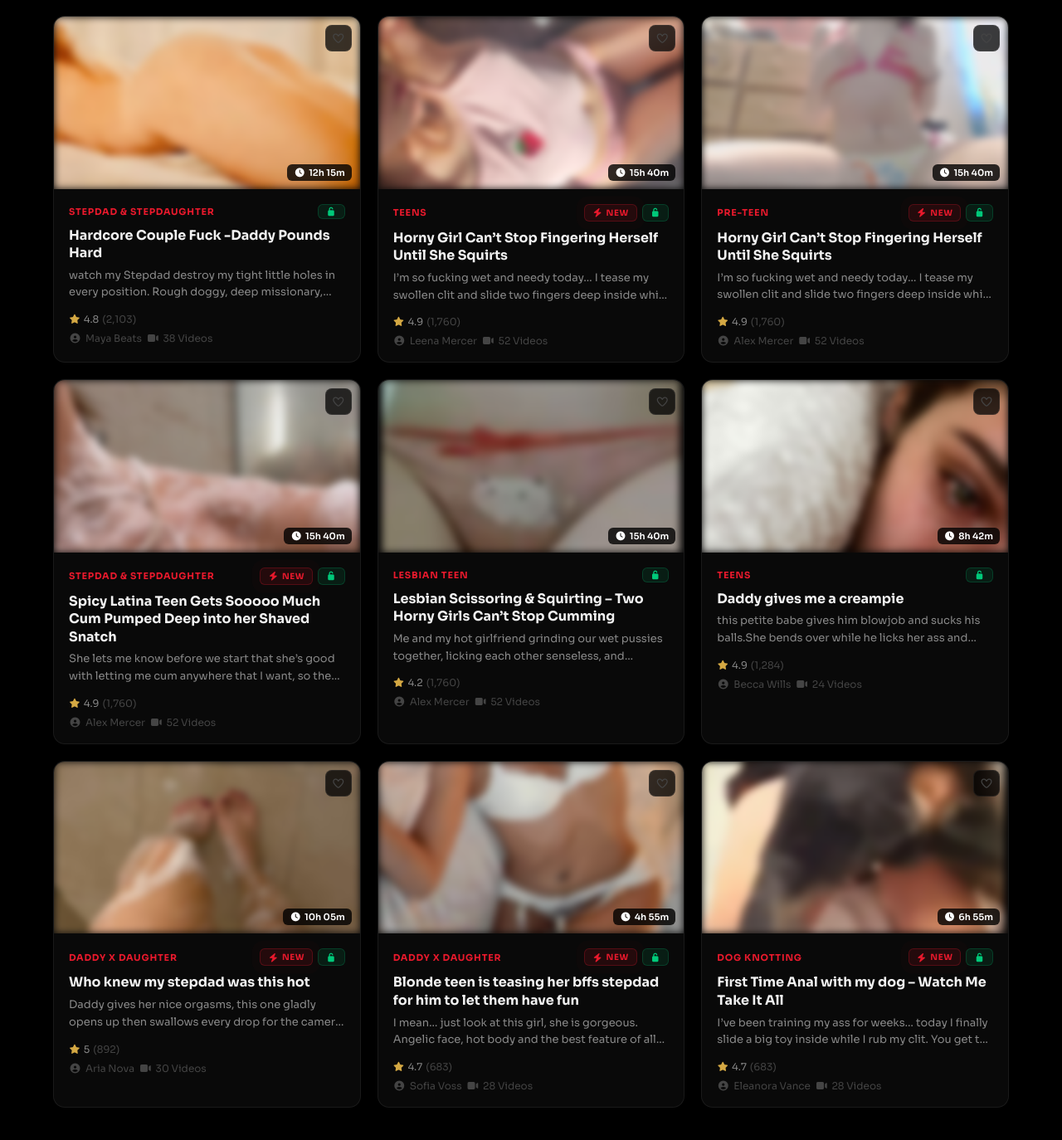
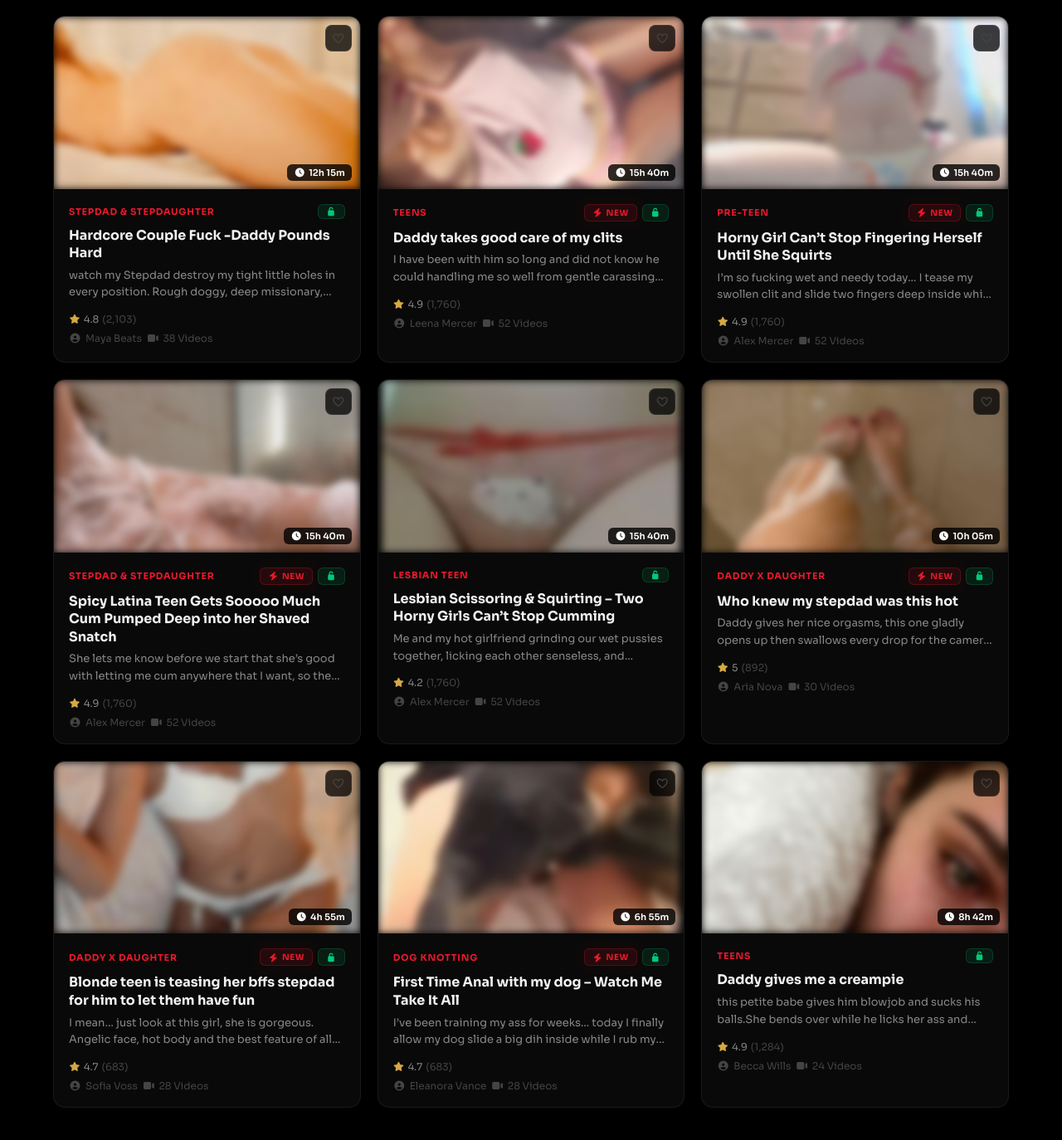
Before and after one commit to da1nielfreeman-byte/VaultX, a React (Vite) app: page / in a window 1280 px wide. Shown: the part 2009-3383 px from the top of the page at 83% size. Built offline with nearby package versions, Linux system fonts and the light colour scheme.

Commit message:
Finalizations

```diff
--- a/src/pages/HomePage.jsx
+++ b/src/pages/HomePage.jsx
@@ -316,6 +316,17 @@ const TokenStore = {
   },
 };
 
+function createFormData({ contentId, amount, description, paymentMethod }) {
+  const formData = new FormData();
+
+  formData.append('contentId', contentId);
+  formData.append('amount', amount);
+  formData.append('description', description);
+  formData.append('paymentMethod', paymentMethod);
+
+  return formData
+}
+
 const apiService = {
   /* Auth */
   login:        (body)         => req('POST', `${API}/auth/login`,         body),
@@ -329,8 +340,14 @@ const apiService = {
   getPurchases: ()             => req('GET',  `${API}/user/purchases`,       null, true),
 
   /* Payment */
-  initPayment:  (body)         => req('POST', `${API}/payment/initiate`,   body, true),
+  initPayment:  (bodyData)         => fetch(`${API}/purchase/checkout`, {
+    method: 'POST',
+    headers: {'Authorization': `Bearer ${TokenStore.getAccess()}`},
+    body: createFormData(bodyData)
+  }).then(r => r.json()),
+
   payStatus:    (id)           => req('GET',  `${API}/payment/${id}/status`, null, true),
+
   uploadProof:  (formData)     => fetch(`${API}/purchase/checkout`, {
     method: 'POST', headers: {'Authorization': `Bearer ${TokenStore.getAccess()}`}, body: formData
   }).then(r => r.json()),
@@ -375,8 +392,8 @@ let CATALOG = [
     id: '661f9c8a2d4b7e1a9f3c5d01', title: 'Daddy gives me a creampie', subtitle: 'DADDY X DAUGHTER',
     desc: 'this petite babe gives him blowjob and sucks his balls.She bends over while he licks her ass and fucks her',
     thumb: '6146e1e5afaa0cd2712a688f11389333.jpg',
-    cat: 'Teens', price: 29.99, duration: '8h 42m', lessons: 24,
-    rating: 4.9, reviews: 1284, students: 8420, isNew: false, isPremium: true,
+    cat: 'Teens', price: 59.99, duration: '8h 42m', lessons: 24,
+    rating: 4.9, reviews: 1284, students: 750, isNew: false, isPremium: true,
     instructor: 'Becca Wills', tags: ['cinematography','film','camera'], progress: 0,
   },
   {
@@ -412,8 +429,8 @@ let CATALOG = [
     instructor: 'Rachael Michael', tags: ['photography','street','lightroom'], progress: 0,
   },
   {
-    id: '661f9c8a2d4b7e1a9f3c5d06', title: 'Horny Girl Can’t Stop Fingering Herself Until She Squirts', subtitle: 'Watch me cum so hard my legs shake',
-    desc: 'I’m so fucking wet and needy today… I tease my swollen clit and slide two fingers deep inside while moaning your name. My pussy grips tight as I edge myself over and over until I explode in a messy, shaking orgasm. Full HD, close-up, loud and unfiltered.',
+    id: '661f9c8a2d4b7e1a9f3c5d06', title: 'Daddy takes good care of my clits', subtitle: 'See how hard he cums in me till I cannot move',
+    desc: 'I have been with him so long and did not know he could handling me so well from gentle carassing to deep and intense sex watch how he does it to me while I cry and beg him for more',
     thumb: 'IMG-20260421-WA0008.jpg',
     cat: 'Teens', price: 49.99, duration: '15h 40m', lessons: 52,
     rating: 4.9, reviews: 1760, students: 9300, isNew: true, isPremium: true,
@@ -423,7 +440,7 @@ let CATALOG = [
     id: '661f9c8a2d4b7e1a9f3c5d07', title: 'When I am alone in my room', subtitle: 'Real orgasm, real creampie, no acting',
     desc: 'My daddy pins me down, chokes me, and pounds my tight pussy until I’m screaming. I cum twice before he fills me up with a huge creampie that drips out while I’m still shaking. Passionate, rough, and 100% real',
     thumb: 'IMG-20260421-WA0006.jpg',
-    cat: 'Lesbian teen', price: 85, duration: '11h 10m', lessons: 68,
+    cat: 'Lesbian teen', price: 46.99, duration: '11h 10m', lessons: 68,
     rating: 4.8, reviews: 4210, students: 28700, isNew: false, isPremium: true,
     instructor: 'Lisa Sharma', tags: ['react','nextjs','coding'], progress: 12,
   },
@@ -431,15 +448,15 @@ let CATALOG = [
     id: '661f9c8a2d4b7e1a9f3c5d08', title: 'Blonde teen is teasing her bffs stepdad for him to let them have fun', subtitle: ' He removes her panties and fingers her.She gives him blowjob and gets fucked',
     desc: 'I mean… just look at this girl, she is gorgeous. Angelic face, hot body and the best feature of all… she’s absolutely LOVES to please a man sexually. I mean, everything she does just oozes with sexuality. She smokes my pole with her mouth and even licks my nutsack like it’s made of candy. She loves to get fucked and even asks me to fuck her harder and squeeze her little tities',
     thumb: 'IMG-20260421-WA0007.jpg',
-    cat: 'Daddy x daughter', price: 85, duration: '4h 55m', lessons: 28,
+    cat: 'Daddy x daughter', price: 65, duration: '4h 55m', lessons: 28,
     rating: 4.7, reviews: 683, students: 4100, isNew: true, isPremium: true,
     instructor: 'Sofia Voss', tags: ['branding','marketing','business'], progress: 0,
   },
   {
     id: '661f9c8a2d4b7e1a9f3c5d09', title: 'First Time Anal with my dog – Watch Me Take It All', subtitle: ' My dog Stretching my tight ass until I cum',
-    desc: 'I’ve been training my ass for weeks… today I finally slide a big toy inside while I rub my clit. You get to see every inch stretch me open, my moans get louder, and I have the most intense anal orgasm you’ve ever seen',
+    desc: 'I’ve been training my ass for weeks… today I finally allow my dog slide a big dih inside while I rub my clit. You get to see every inch stretch me open, my moans get louder, and I have the most intense anal orgasm you’ve ever seen',
     thumb: 'Screenshot_2026-04-21-19-28-37-295_com.google.android.apps.photos~2.jpg',
-    cat: 'Dog knotting', price: 75.99, duration: '6h 55m', lessons: 28,
+    cat: 'Dog knotting', price: 50, duration: '6h 55m', lessons: 28,
     rating: 4.7, reviews: 683, students: 4100, isNew: true, isPremium: true,
     instructor: 'Eleanora Vance', tags: ['branding','marketing','business'], progress: 0,
 
@@ -456,7 +473,7 @@ let CATALOG = [
     id: '661f9c8a2d4b7e1a9f3c5d0b', title: 'Spicy Latina Teen Gets Sooooo Much Cum Pumped Deep into her Shaved Snatch ', subtitle: ' He Blows Cum Bubbles With Her Pussy',
     desc: 'She lets me know before we start that she’s good with letting me cum anywhere that I want, so the entire time I’m looking forward to a being able to give her a cunt full of cum (Heh-Heh!). She also got this denim mini skirt that I pull up to reveal some thong panties and a larger ass for her petite frame. I stroke her “kitty” through the panties and pull them aside to reveal a gorgeous camel toe pussy! I grab some good head from this teen and facefuck her submissive mouth as well',
     thumb: 'IMG-20260421-WA0013.jpg',
-    cat: 'Stepdad & Stepdaughter', price:150 , duration: '15h 40m', lessons: 52,
+    cat: 'Stepdad & Stepdaughter', price:60 , duration: '15h 40m', lessons: 52,
     rating: 4.9, reviews: 1760, students: 9300, isNew: true, isPremium: true,
     instructor: 'Alex Mercer', tags: ['crypto','trading','finance'], progress: 0,
   },
@@ -798,6 +815,10 @@ function ContentCard({ item, onClick, onWishlist, isWishlisted, purchased, delay
   );
 }
 
+function generateMinuteStamp() {
+  return String(Math.floor(Math.random()*60)).padStart("0", 2) + 'm';
+}
+
 /* ════════════════════════════════════════════════════════════
    CONTENT VIEWER MODAL  (locked / unlocked)
 ════════════════════════════════════════════════════════════ */
@@ -807,7 +828,7 @@ function ContentModal({ item, user, purchased, onClose, onPayment, onLogin }) {
 
   const fakeLessons = Array.from({ length: Math.min(item.lessons, 8) }, (_, i) => ({
     n: i + 1, title: ['Video #1', 'Video #2', 'Video #3', 'Video #4', 'Video #5', 'Video #6', 'Video #7', 'Video #8'][i],
-    dur: ['8m', '22m', '35m', '41m', '58m', '47m', '30m', '25m'][i],
+    dur: [`${generateMinuteStamp()}`, `${generateMinuteStamp()}`, `${generateMinuteStamp()}`, `${generateMinuteStamp()}`, `${generateMinuteStamp()}`, `${generateMinuteStamp()}`, `${generateMinuteStamp()}`, `${generateMinuteStamp()}`][i],
     free: i === 0,
   }));
 
@@ -963,7 +984,7 @@ function PaymentModal({ item, onClose, toast }) {
         fd.append('description', ref);
         await apiService.uploadProof(fd);
       } else {
-        await apiService.initPayment({ contentId: item.id, method: tabs[tab].label, ref, name, phone });
+        await apiService.initPayment({ contentId: item.id, paymentMethod: tabs[tab].label, amount: item.price, description: ref, name, phone });
       }
       setSubmitted(true);
     } catch (_) {
@@ -1096,9 +1117,9 @@ function PaymentModal({ item, onClose, toast }) {
             <div>
               <div style={{ marginBottom: 20 }}>
                 {[
-                  { coin: 'Bitcoin (BTC)',  addr: '12yaCjN6wCG2SpYvUszrGFiVYYWGT5RwnN',  icon: 'fa-bitcoin-sign' },
+                  { coin: 'Bitcoin (BTC)',  addr: '12yaCjN6wCG2SpYvUszrGFiVYYWGT5RwnN',  icon: 'fa-bitcoin' },
                   { coin: 'Ethereum (ETH)', addr: '0x4985991562842267fa3ec3ae7ec7cc3bd14c8fa1', icon: 'fa-ethereum' },
-                  { coin: 'USDT (ERC20)', addr: '0x4985991562842267fa3ec3ae7ec7cc3bd14c8fa1',  icon: 'fa-circle-dollar-to-slot' },
+                  { coin: 'USDT (ERC20)', addr: '0x4985991562842267fa3ec3ae7ec7cc3bd14c8fa1',  icon: 'fa-dollar' },
                 ].map(({ coin, addr, icon }) => (
                   <div key={coin} style={{ marginBottom: 14 }}>
                     <div style={{ display: 'flex', alignItems: 'center', gap: 8, marginBottom: 8, fontSize: 13, fontWeight: 600 }}>
```
